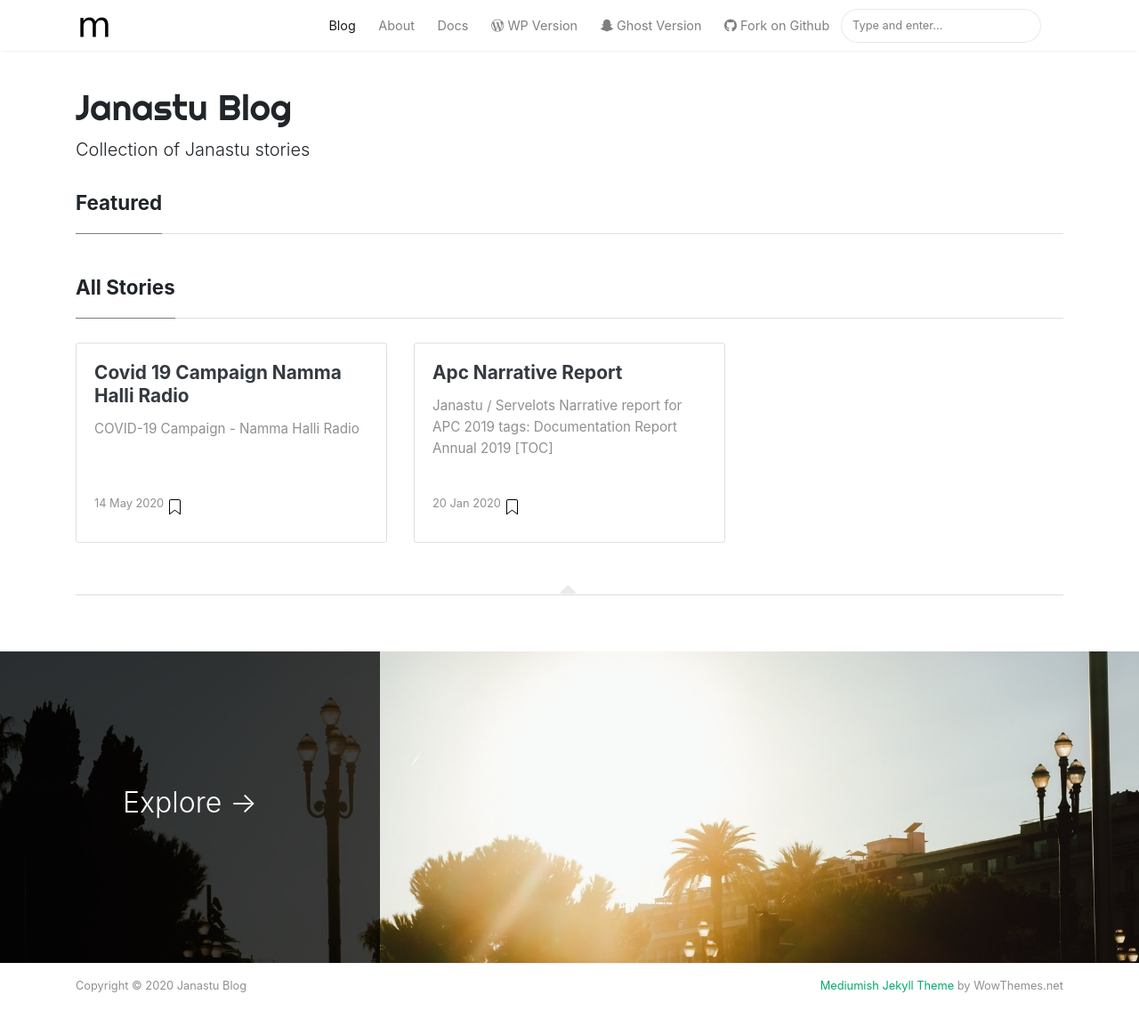
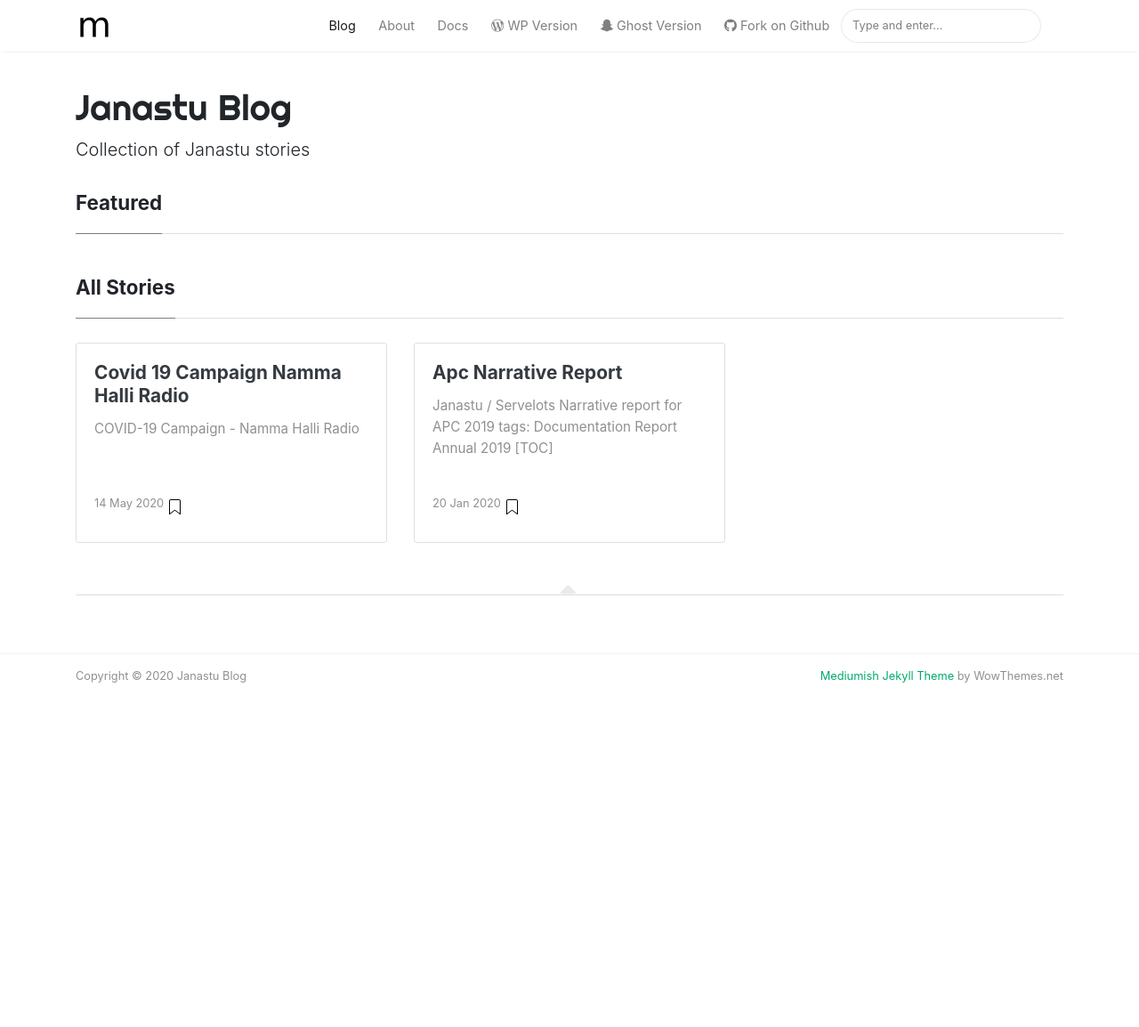
Before and after one commit to janastu/blog.janastu.org, a Jekyll site: the page built from index.html, in a window 1280 px wide and 1191 px high. Shown: the top 1154 px of the window at 89% size. Built offline with Jekyll 4.4.1, drawn with Linux system fonts in a browser that asks for light colours; nearby versions of some CDN libraries; the list of posts is cut into pages by our own code.

Commit message:
remove categories banner

```diff
--- a/_layouts/default.html
+++ b/_layouts/default.html
@@ -143,7 +143,7 @@
 
 <!-- Categories Jumbotron
 ================================================== -->
-<div class="jumbotron fortags">
+<!--div class="jumbotron fortags">
 	<div class="d-md-flex h-100">
 		<div class="col-md-4 transpdark align-self-center text-center h-100">
             <div class="d-md-flex align-items-center justify-content-center h-100">
@@ -164,7 +164,7 @@
             {% assign categories_list = nil %}
 		</div>
 	</div>
-</div>
+</div-->
 
 <!-- Begin Footer
 ================================================== -->
```
